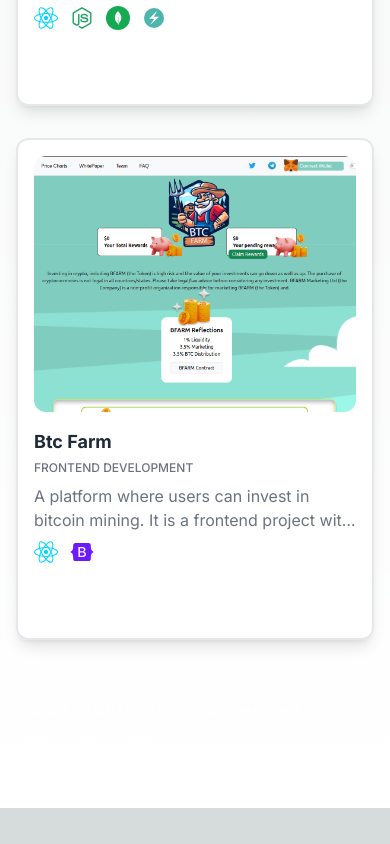
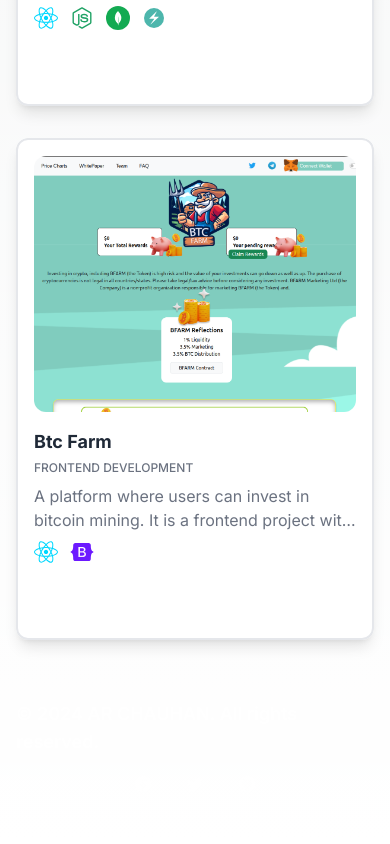
Before and after one commit to adityadevx/archauhan, a Next.js app: page / in a window 390 px wide. Shown: the part 4832-5676 px from the top of the page. Before the commit the page ends 5640 px from the top, so only its background shows below. Built offline with nearby package versions, Linux system fonts and the light colour scheme.

Commit message:
refactor: Update Footer component layout and styling

```diff
--- a/components/Footer.jsx
+++ b/components/Footer.jsx
@@ -6,13 +6,13 @@
     <footer className="w-full">
       <div className="mx-auto mt-auto w-full max-w-[85rem] px-4 py-10 sm:px-6 lg:px-8">
         <div className="mt-5 grid gap-y-2 sm:flex sm:items-center sm:justify-between sm:gap-y-0">
-          <div className="flex items-center justify-between">
-            <p className="text-sm font-semibold text-white">
+          <div className="flex items-center md:justify-between justify-center">
+            <p className="text-lg font-semibold text-white">
               © 2024 AR CHAUHAN. All rights reserved.
             </p>
           </div>
 
-          <div className="flex space-x-3">
+          <div className="flex space-x-3 justify-center">
             <Link
               className="inline-flex size-10 items-center justify-center gap-x-2 rounded-lg border border-transparent text-sm font-semibold text-white hover:bg-white/10 focus:outline-none focus:ring-1 focus:ring-gray-600 disabled:pointer-events-none disabled:opacity-50"
               href="https://www.facebook.com/profile.php?id=100076317266956"
```
